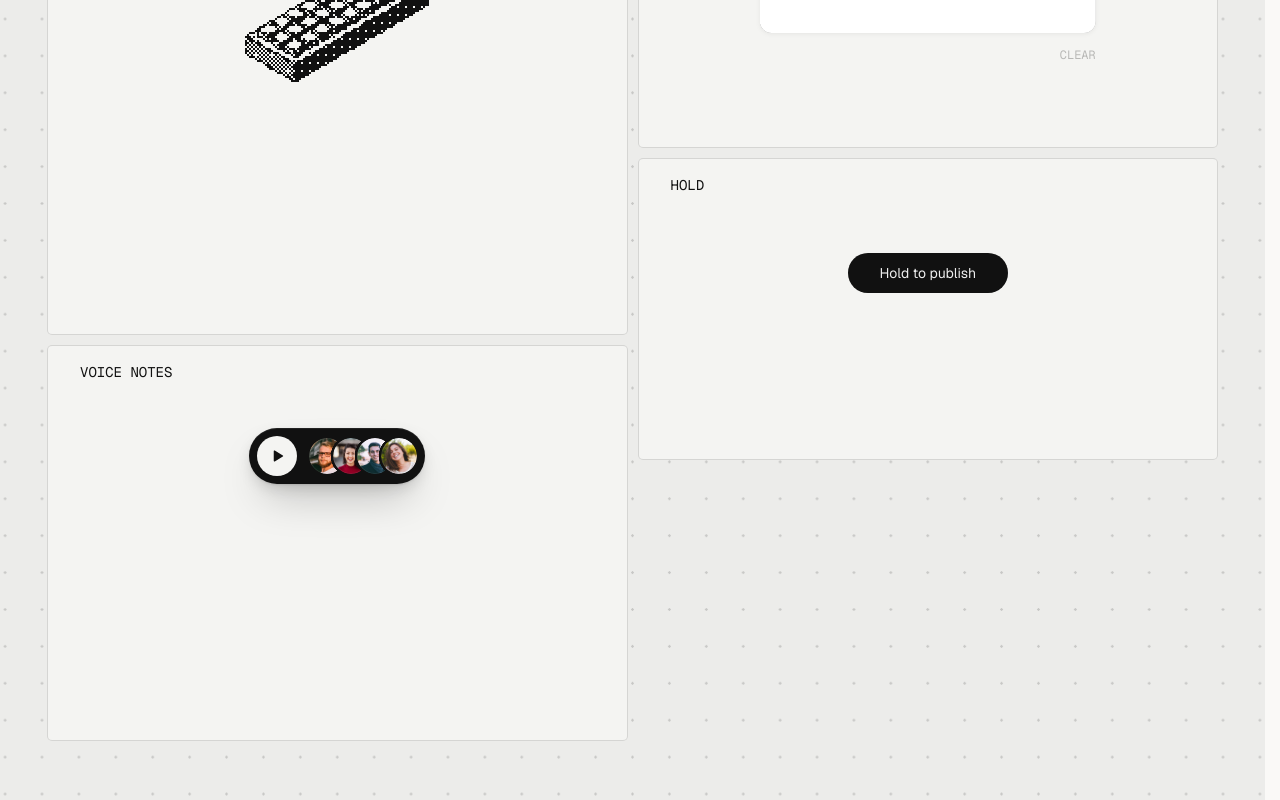
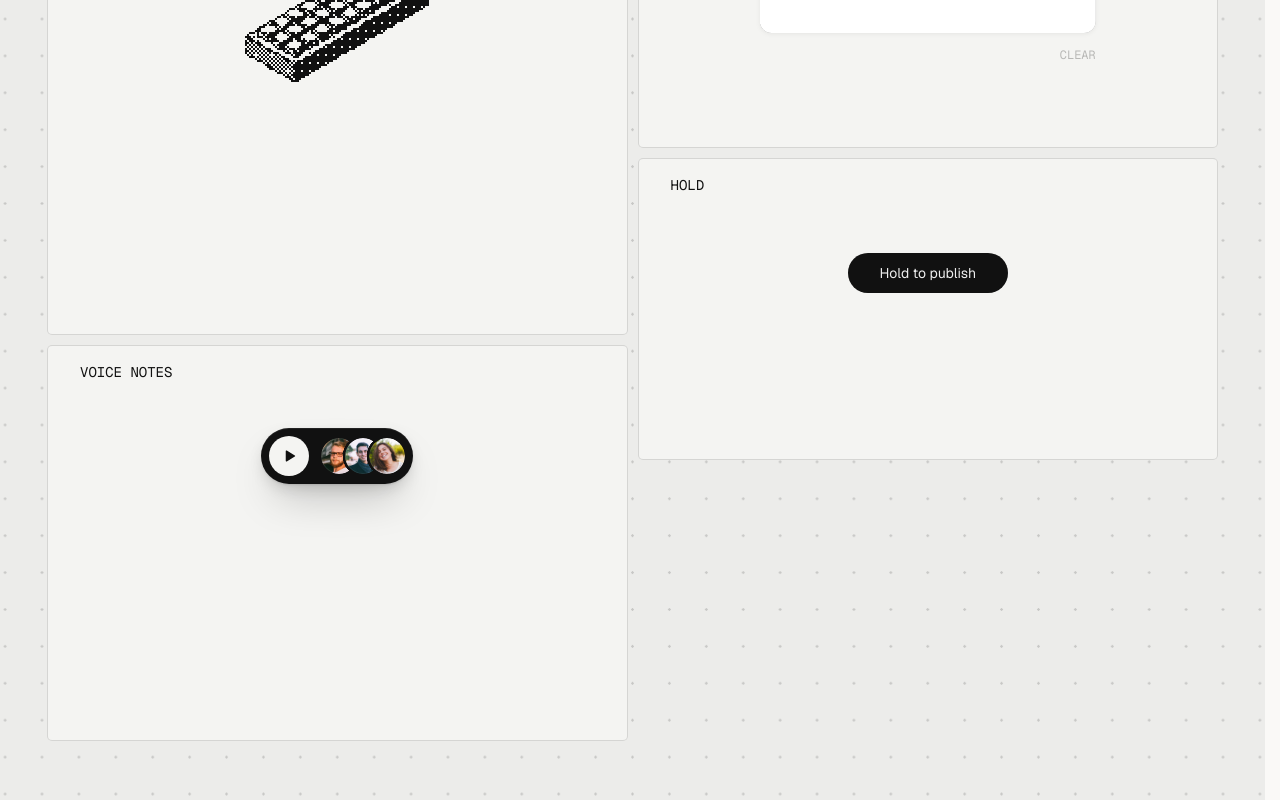
Before and after one commit to cagndz/agundez-me, a Next.js app: page /lab in a window 1280 px wide. Shown: the part 1365-2165 px from the top of the page. Built offline with nearby package versions, Linux system fonts and the light colour scheme.

Commit message:
feat(lab): keep three voice notes

```diff
--- a/src/lab/demos/voice/notes.ts
+++ b/src/lab/demos/voice/notes.ts
@@ -11,8 +11,8 @@ export type Note = {
 	received: string
 	// A portrait in public/lab/voice: Unsplash photos (free under the
 	// Unsplash License), cropped to the face at 192px. Sources, by id:
-	// jordi 1599566150163-29194dcaad36 · marta 1494790108377-be9c29b29330
-	// pau 1527980965255-d3b416303d12 · lucia 1548382131-e0ebb1f0cdea
+	// jordi 1599566150163-29194dcaad36 · pau 1527980965255-d3b416303d12
+	// lucia 1548382131-e0ebb1f0cdea
 	photo: string
 	words: Word[]
 	duration: number // seconds
@@ -29,14 +29,6 @@ const RAW = [
 		chat: 'Jordi Vidal',
 		received: '9:41',
 		text: 'Hey! The client loved the second option. They only want the logo a bit bigger, and the green slightly warmer. Can you send it by Friday?',
-	},
-	{
-		id: 'marta',
-		photo: '/lab/voice/marta.webp',
-		name: 'Marta',
-		chat: 'Marta Ruiz',
-		received: '10:02',
-		text: 'Okay, so I talked to the venue. We can have the terrace until midnight, but they need the final number of guests by Thursday.',
 	},
 	{
 		id: 'pau',
```
Also changed, not shown: public/lab/voice/marta.webp (deleted).
